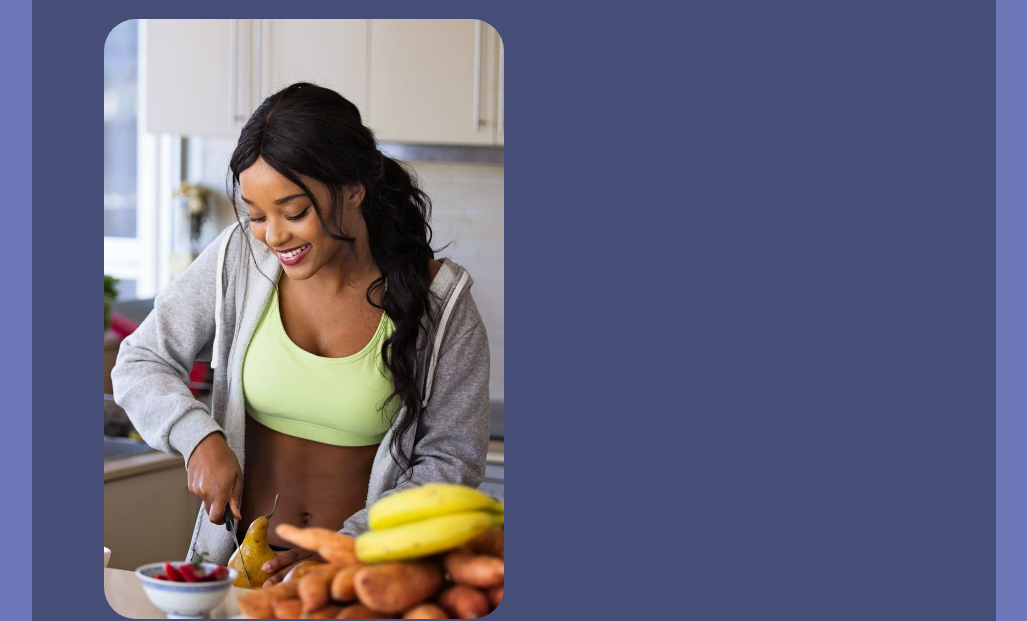
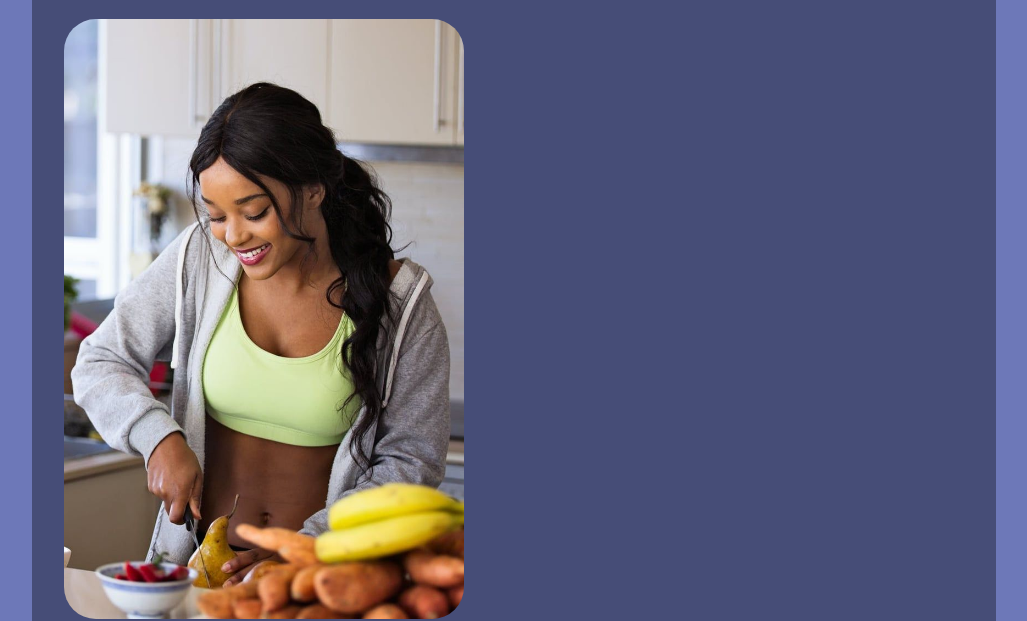
Before and after one commit to kelwinxd/sidequest, a plain HTML site: page index.html in a window 1280 px wide. Shown: the part 169-790 px from the top of the page, without its empty margins (126-1153 px from the left). Drawn offline with Linux system fonts and the light colour scheme.

Commit message:
Update index.html

```diff
--- a/index.html
+++ b/index.html
@@ -134,11 +134,11 @@
 
     <div class="container">
         <h1>Effective Weight Loss Techniques and Diet Strategies</h1>
-        <ul class="lista">
+        <div class="lista">
 
 
               <img src="./imgs/mind.jpg" alt="">
-           </ul>
+           </div>
 
         <img src="./imgs/mind.jpg" alt="" width="500px">
 
@@ -146,7 +146,7 @@
 
   <h2 class="titles">1. Mindful Eating</h2>
   <p>Mindful eating is a technique that encourages individuals to pay close attention to their eating habits and sensations of hunger and fullness. By savoring each bite and eating slowly, people can develop a better understanding of their body's signals, leading to reduced portion sizes and overall calorie intake.</p>
-
+<img src="./imgs/mind.jpg" alt="">
   <h2 class="titles">2. Portion Control</h2>
   <p>Controlling portion sizes is crucial for weight management. Using smaller plates and bowls, pre-portioned meals, <a href="https://go.hotmart.com/B85563065X">develop healthy habits</a> and being mindful of serving sizes can prevent overeating. It's essential to avoid the habit of eating until feeling overly full.</p>
 
```
